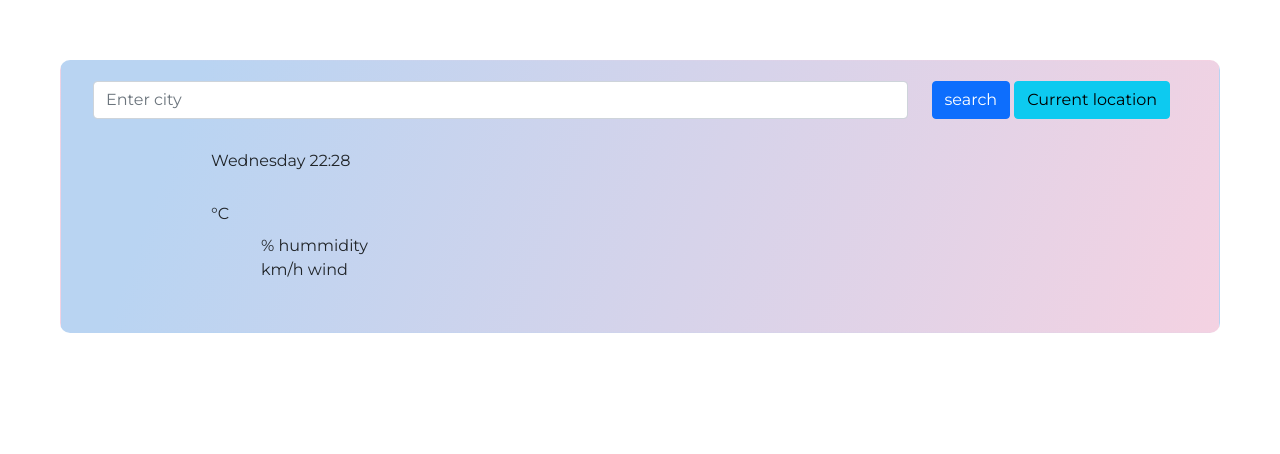
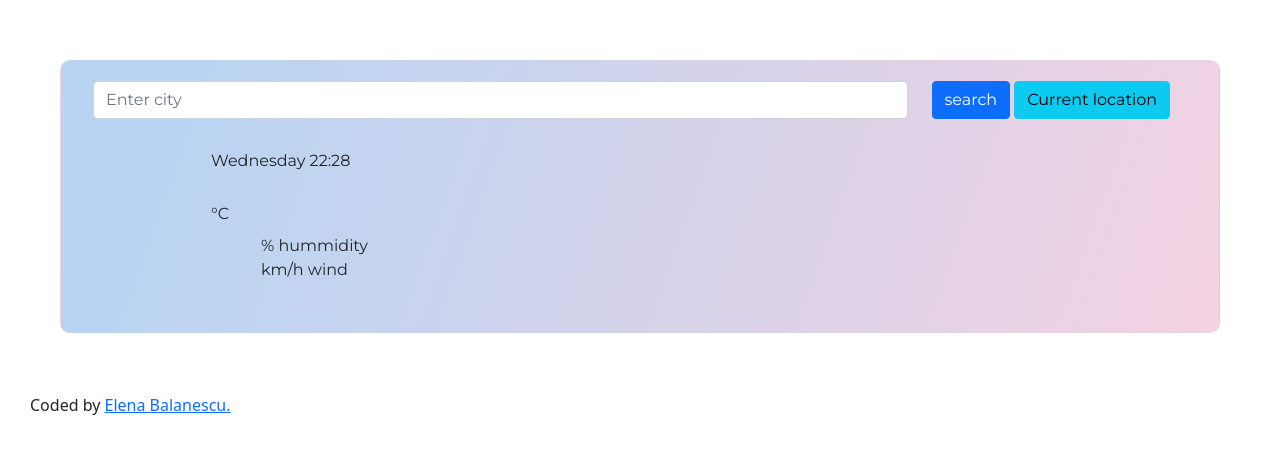
Before and after one commit to elenaB1864/MyProjects, a plain HTML site: page index.html in a window 1280 px wide. Drawn offline with nearby package versions, Linux system fonts and the light colour scheme; no server answers.

Commit message:
Added link to GitHub

```diff
--- a/index.html
+++ b/index.html
@@ -55,6 +55,11 @@
       <div class="wind-speed"><span id="wind"></span>km/h wind</div>
     </section>
 
+    <p>
+      Coded by
+      <a href="https://github.com/elenaB1864/MyProjects">Elena Balanescu.</a>
+    </p>
+
     <script src="index.js"></script>
   </body>
 </html>
```
